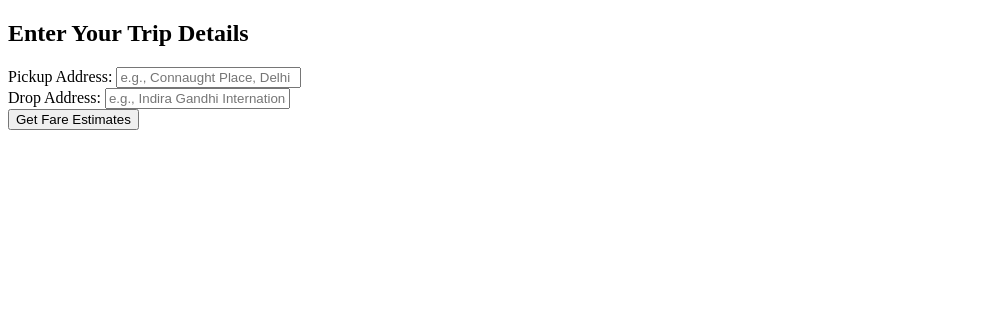
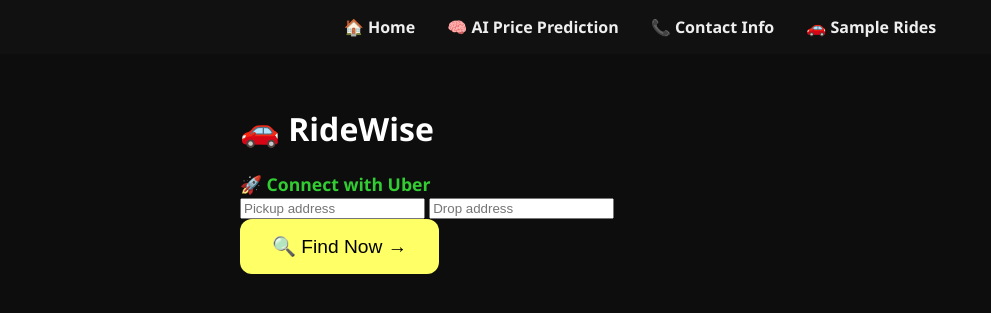
Before and after one commit to degenerate-kun-69/olla-hu-uberr, a Flask app: page / in a window 1280 px wide. Shown: the top 313 px of the page, without its empty margins (0-991 px from the left). Run offline with Flask 3, Linux system fonts and the light colour scheme.

Commit message:
added sample html files

```diff
--- /dev/null
+++ b/app.py
@@ -0,0 +1,196 @@
+import os
+import requests
+from flask import Flask, redirect, request, session, url_for, render_template, flash
+from dotenv import load_dotenv
+
+# ─── Load .env ───────────────────────────────────────────────
+load_dotenv()
+app = Flask(__name__)
+app.secret_key = os.urandom(24)
+
+# ─── Configuration ───────────────────────────────────────────
+UBER_CLIENT_ID = os.getenv("UBER_CLIENT_ID")
+UBER_CLIENT_SECRET = os.getenv("UBER_CLIENT_SECRET")
+UBER_REDIRECT_URI = os.getenv("UBER_REDIRECT_URI")
+OLA_PARTNER_TOKEN = os.getenv("OLA_PARTNER_SOURCE")
+MAPSCO_API_KEY = os.getenv("GEOCODE_API_KEY")
+
+# ─── OAuth URLs ──────────────────────────────────────────────
+UBER_AUTH_URL = "https://login.uber.com/oauth/v2/authorize"
+UBER_TOKEN_URL = "https://login.uber.com/oauth/v2/token"
+
+# ─── Helper Functions ────────────────────────────────────────
+def geocode_address(address: str):
+    """Geocode address using maps.co API."""
+    url = "https://geocode.maps.co/search"
+    resp = requests.get(url, params={
+        "q": address,
+        "api_key": MAPSCO_API_KEY})
+
+    if resp.status_code != 200:
+        raise Exception(f"Geocoding API error: HTTP {resp.status_code} - {resp.text}")
+
+    try:
+        data = resp.json()
+    except ValueError:
+        raise Exception("Geocoding error: Invalid JSON response")
+
+    if isinstance(data, list) and len(data) > 0:
+        lat = float(data[0]['lat'])
+        lon = float(data[0]['lon'])
+        return lat, lon
+    else:
+        raise Exception("Geocoding failed: No results found.")
+
+def index():
+    if request.method == 'POST':
+        pickup_address = request.form['pickup_address']
+        drop_address = request.form['drop_address']
+
+        try:
+            pickup_lat, pickup_lng = geocode_address(pickup_address)
+            drop_lat, drop_lng = geocode_address(drop_address)
+        except Exception as e:
+            return f"Error in geocoding: {e}"
+
+def fetch_uber_prices(pickup, dropoff):
+    token = session.get("uber_access_token")
+    if not token:
+        raise RuntimeError("No Uber token found. Login required.")
+    headers = {"Authorization": f"Bearer {token}"}
+    params = {
+        "start_latitude": pickup[0],
+        "start_longitude": pickup[1],
+        "end_latitude": dropoff[0],
+        "end_longitude": dropoff[1],
+    }
+    resp = requests.get("https://api.uber.com/v1.2/estimates/price", headers=headers, params=params)
+    resp.raise_for_status()
+    out = []
+    for p in resp.json().get("prices", []):
+        out.append({
+            "service": f"Uber {p.get('display_name')}",
+            "price_min": p.get("low_estimate", 0),
+            "price_max": p.get("high_estimate", 0),
+            "duration": f"{round(p.get('duration', 0)/60)} min",
+            "distance": f"{p.get('distance', 0)} km",
+            "deeplink": (
+                "https://m.uber.com/ul/?action=setPickup"
+                f"&client_id={UBER_CLIENT_ID}"
+                f"&pickup[latitude]={pickup[0]}&pickup[longitude]={pickup[1]}"
+                f"&dropoff[latitude]={dropoff[0]}&dropoff[longitude]={dropoff[1]}"
+                f"&product_id={p.get('product_id')}"
+            )
+        })
+    return out
+
+
+def fetch_ola_prices(pickup, dropoff):
+    headers = {"Authorization": f"Bearer {OLA_PARTNER_TOKEN}"}
+    params = {"pickup_lat": pickup[0], "pickup_lng": pickup[1]}
+    resp = requests.get("https://devapi.olacabs.com/v1/products", headers=headers, params=params)
+    resp.raise_for_status()
+    out = []
+    for r in resp.json().get("ride_estimate", []):
+        out.append({
+            "service": f"Ola {r.get('category')}",
+            "price_min": r.get("amount_min", 0),
+            "price_max": r.get("amount_max", 0),
+            "duration": "-",
+            "distance": "-",
+            "deeplink": (
+                "olacabs://app/launch?"
+                f"lat={pickup[0]}&lng={pickup[1]}"
+                f"&drop_lat={dropoff[0]}&drop_lng={dropoff[1]}"
+                f"&category={r.get('category')}"
+            )
+        })
+    return out
+
+# ─── Routes ──────────────────────────────────────────────────
+
+@app.route("/")
+def home():
+    return render_template("index.html", is_connected=session.get("uber_access_token") is not None)
+
+
+@app.route("/login")
+def login():
+    return redirect(
+        f"{UBER_AUTH_URL}?client_id={UBER_CLIENT_ID}"
+        f"&response_type=code"
+        f"&redirect_uri={UBER_REDIRECT_URI}"
+        f"&scope=request"
+    )
+
+
+@app.route("/callback")
+def callback():
+    code = request.args.get("code")
+    if not code:
+        flash("Uber login failed.")
+        return redirect(url_for("home"))
+    data = {
+        "client_id": UBER_CLIENT_ID,
+        "client_secret": UBER_CLIENT_SECRET,
+        "grant_type": "authorization_code",
+        "redirect_uri": UBER_REDIRECT_URI,
+        "code": code
+    }
+    resp = requests.post(UBER_TOKEN_URL, data=data)
+    if resp.status_code != 200:
+        flash("Failed to get Uber token.")
+        return redirect(url_for("home"))
+    session["uber_access_token"] = resp.json()["access_token"]
+    return redirect(url_for("home"))
+
+
+@app.route("/logout")
+def logout():
+    session.pop("uber_access_token", None)
+    flash("Logged out of Uber.")
+    return redirect(url_for("home"))
+
+
+@app.route("/results", methods=["POST"])
+def results():
+    pickup_address = request.form["pickup"]
+    dropoff_address = request.form["drop"]
+
+    try:
+        pickup_coords = geocode_address(pickup_address)
+        dropoff_coords = geocode_address(dropoff_address)
+    except Exception as e:
+        flash(f"Geocoding error: {e}")
+        return redirect(url_for("home"))
+
+    prices = []
+    try:
+        if session.get("uber_access_token"):
+            prices += fetch_uber_prices(pickup_coords, dropoff_coords)
+    except Exception as e:
+        flash(f"Uber API error: {e}")
+
+    try:
+        prices += fetch_ola_prices(pickup_coords, dropoff_coords)
+    except Exception as e:
+        flash(f"Ola API error: {e}")
+
+    prices.sort(key=lambda x: x["price_min"])
+    return render_template("results.html", prices=prices)
+
+@app.route("/ai-prediction")
+def ai_prediction():
+    return render_template("ai_prediction.html")
+
+@app.route("/contact")
+def contact():
+    return render_template("contact.html")
+
+@app.route("/sample-rides")
+def sample_rides():
+    return render_template("sample_rides.html")
+
+# ─── Run ─────────────────────────────────────────────────────
+if __name__ == "__main__":
+    app.run(debug=True)
--- a/main.py
+++ /dev/null
@@ -1,104 +0,0 @@
-from flask import Flask, render_template, request
-import requests
-import os
-
-app = Flask(__name__)
-
-# Load API keys from environment
-UBER_SERVER_TOKEN = os.environ.get('UBER_SERVER_TOKEN')
-UBER_CLIENT_ID = os.environ.get('UBER_CLIENT_ID')
-OLA_PARTNER_SOURCE = os.environ.get('OLA_PARTNER_SOURCE')
-GOOGLE_API_KEY = os.environ.get('GOOGLE_API_KEY')
-
-def geocode_address(address):
-    """Convert address into latitude and longitude using Google Maps Geocoding API"""
-    url = "https://maps.googleapis.com/maps/api/geocode/json"
-    params = {
-        "address": address,
-        "key": GOOGLE_API_KEY
-    }
-    response = requests.get(url, params=params).json()
-    if response['status'] == 'OK':
-        location = response['results'][0]['geometry']['location']
-        return location['lat'], location['lng']
-    else:
-        raise Exception(f"Geocoding error: {response['status']}")
-
-@app.route('/', methods=['GET', 'POST'])
-def index():
-    if request.method == 'POST':
-        pickup_address = request.form['pickup_address']
-        drop_address = request.form['drop_address']
-
-        try:
-            pickup_lat, pickup_lng = geocode_address(pickup_address)
-            drop_lat, drop_lng = geocode_address(drop_address)
-        except Exception as e:
-            return f"Error in geocoding: {e}"
-
-        # Fetch Uber prices
-        uber_prices = []
-        try:
-            uber_response = requests.get(
-                "https://api.uber.com/v1.2/estimates/price",
-                headers={"Authorization": f"Token {UBER_SERVER_TOKEN}"},
-                params={
-                    "start_latitude": pickup_lat,
-                    "start_longitude": pickup_lng,
-                    "end_latitude": drop_lat,
-                    "end_longitude": drop_lng
-                }
-            ).json()
-            for price in uber_response.get('prices', []):
-                uber_prices.append({
-                    "service": f"Uber {price['display_name']}",
-                    "price_min": price.get('low_estimate', 0),
-                    "price_max": price.get('high_estimate', 0),
-                    "deeplink": (
-                        f"https://m.uber.com/ul/?action=setPickup"
-                        f"&client_id={UBER_CLIENT_ID}"
-                        f"&pickup[latitude]={pickup_lat}&pickup[longitude]={pickup_lng}"
-                        f"&dropoff[latitude]={drop_lat}&dropoff[longitude]={drop_lng}"
-                        f"&product_id={price['product_id']}"
-                    )
-                })
-        except Exception as e:
-            print("Error fetching Uber data:", e)
-
-        # Fetch Ola prices
-        ola_prices = []
-        try:
-            ola_response = requests.get(
-                "https://devapi.olacabs.com/v1/products",
-                headers={"Authorization": f"Bearer {OLA_PARTNER_SOURCE}"},
-                params={
-                    "pickup_lat": pickup_lat,
-                    "pickup_lng": pickup_lng
-                }
-            ).json()
-
-            for ride in ola_response.get('ride_estimate', []):
-                ola_prices.append({
-                    "service": f"Ola {ride['category']}",
-                    "price_min": ride.get('amount_min', 0),
-                    "price_max": ride.get('amount_max', 0),
-                    "deeplink": (
-                        f"olacabs://app/launch?"
-                        f"lat={pickup_lat}&lng={pickup_lng}"
-                        f"&drop_lat={drop_lat}&drop_lng={drop_lng}"
-                        f"&category={ride['category']}"
-                    )
-                })
-        except Exception as e:
-            print("Error fetching Ola data:", e)
-
-        # Combine and sort
-        all_prices = uber_prices + ola_prices
-        all_prices.sort(key=lambda x: x['price_min'])
-
-        return render_template('results.html', prices=all_prices)
-
-    return render_template('index.html')
-
-if __name__ == '__main__':
-    app.run(debug=True)
--- /dev/null
+++ b/static/style.css
@@ -0,0 +1,88 @@
+body {
+    background-color: #0d0d0d;
+    color: #fff;
+    font-family: 'Segoe UI', sans-serif;
+    margin: 0;
+    padding: 0;
+  }
+
+  nav {
+    background-color: #111;
+    padding: 1rem;
+    display: flex;
+    gap: 2rem;
+    justify-content: center;
+  }
+
+  nav a {
+    color: #eee;
+    text-decoration: none;
+    font-weight: bold;
+    transition: 0.3s;
+  }
+
+  nav a:hover {
+    background: linear-gradient(45deg, #00ffcc, #00bfa6);
+    color: #0d0d0d;
+    padding: 0.3rem 0.7rem;
+    border-radius: 12px;
+  }
+
+  main {
+    padding: 2rem;
+    max-width: 800px;
+    margin: auto;
+  }
+
+  input[type="text"] {
+    width: 100%;
+    padding: 1rem;
+    border-radius: 12px;
+    border: none;
+    margin-bottom: 1rem;
+    font-size: 1rem;
+  }
+
+  button {
+    background-color: #ffff66;
+    border: none;
+    padding: 1rem 2rem;
+    font-size: 1.2rem;
+    border-radius: 12px;
+    cursor: pointer;
+    transition: 0.3s;
+    display: flex;
+    align-items: center;
+    gap: 0.5rem;
+  }
+
+  button:hover {
+    background: linear-gradient(45deg, #00ffcc, #00bfa6);
+    color: #000;
+  }
+
+  .flash {
+    background-color: #b00020;
+    padding: 1rem;
+    border-radius: 12px;
+    margin-bottom: 1rem;
+  }
+  .connected-link {
+    color: #90ee90;
+    text-decoration: underline;
+  }
+
+  .connect-btn {
+    color: #32CD32;
+    text-decoration: none;
+    font-weight: bold;
+    font-size: 1.1rem;
+  }
+
+  .flash-msg {
+    color: tomato;
+    background-color: #2a0000;
+    padding: 0.8rem;
+    margin-top: 1rem;
+    border-radius: 10px;
+  }
--- /dev/null
+++ b/templates/base.html
@@ -0,0 +1,25 @@
+<!DOCTYPE html>
+<html lang="en">
+<head>
+  <meta charset="UTF-8" />
+  <meta name="viewport" content="width=device-width, initial-scale=1.0" />
+  <title>RideWise</title>
+  <link rel="stylesheet" href="{{ url_for('static', filename='style.css') }}">
+</head>
+<body>
+  <nav>
+    <a href="{{ url_for('home') }}">🏠 Home</a>
+    <a href="{{ url_for('ai_prediction') }}">🧠 AI Price Prediction</a>
+    <a href="{{ url_for('contact') }}">📞 Contact Info</a>
+    <a href="{{ url_for('sample_rides') }}">🚗 Sample Rides</a>
+  </nav>
+  <main>
+    {% with messages = get_flashed_messages() %}
+      {% for msg in messages %}
+        <div class="flash">{{ msg }}</div>
+      {% endfor %}
+    {% endwith %}
+    {% block content %}{% endblock %}
+  </main>
+</body>
+</html>
--- a/templates/index.html
+++ b/templates/index.html
@@ -1,20 +1,26 @@
-<!DOCTYPE html>
-<html>
-<head>
-    <title>Ride Fare Estimator</title>
-</head>
-<body>
-    <h2>Enter Your Trip Details</h2>
-    <form method="POST">
-        <div>
-            <label>Pickup Address:</label>
-            <input type="text" name="pickup_address" required placeholder="e.g., Connaught Place, Delhi">
-        </div>
-        <div>
-            <label>Drop Address:</label>
-            <input type="text" name="drop_address" required placeholder="e.g., Indira Gandhi International Airport, Delhi">
-        </div>
-        <button type="submit">Get Fare Estimates</button>
-    </form>
-</body>
-</html>
+{% extends "base.html" %}
+{% block content %}
+  <h1>🚗 RideWise</h1>
+
+  {% if is_connected %}
+    <p>✅ Uber Connected |
+      <a href="{{ url_for('logout') }}" class="connected-link">Logout</a>
+    </p>
+  {% else %}
+    <a href="{{ url_for('login') }}" class="connect-btn">🚀 Connect with Uber</a>
+  {% endif %}
+
+  <form method="POST" action="{{ url_for('results') }}">
+    <input name="pickup" placeholder="Pickup address" required>
+    <input name="drop" placeholder="Drop address" required>
+    <button type="submit">
+      🔍 Find Now →
+    </button>
+  </form>
+
+  {% with messages = get_flashed_messages() %}
+    {% for msg in messages %}
+      <p class="flash-msg">{{ msg }}</p>
+    {% endfor %}
+  {% endwith %}
+{% endblock %}
```
Also changed, not shown: templates/ai_prediction.html (added, +10 -0 lines), templates/contact.html (added, +10 -0 lines), templates/index2.html (added, +123 -0 lines), templates/results.html (+19 -19 lines), templates/sample_rides.html (added, +10 -0 lines).
